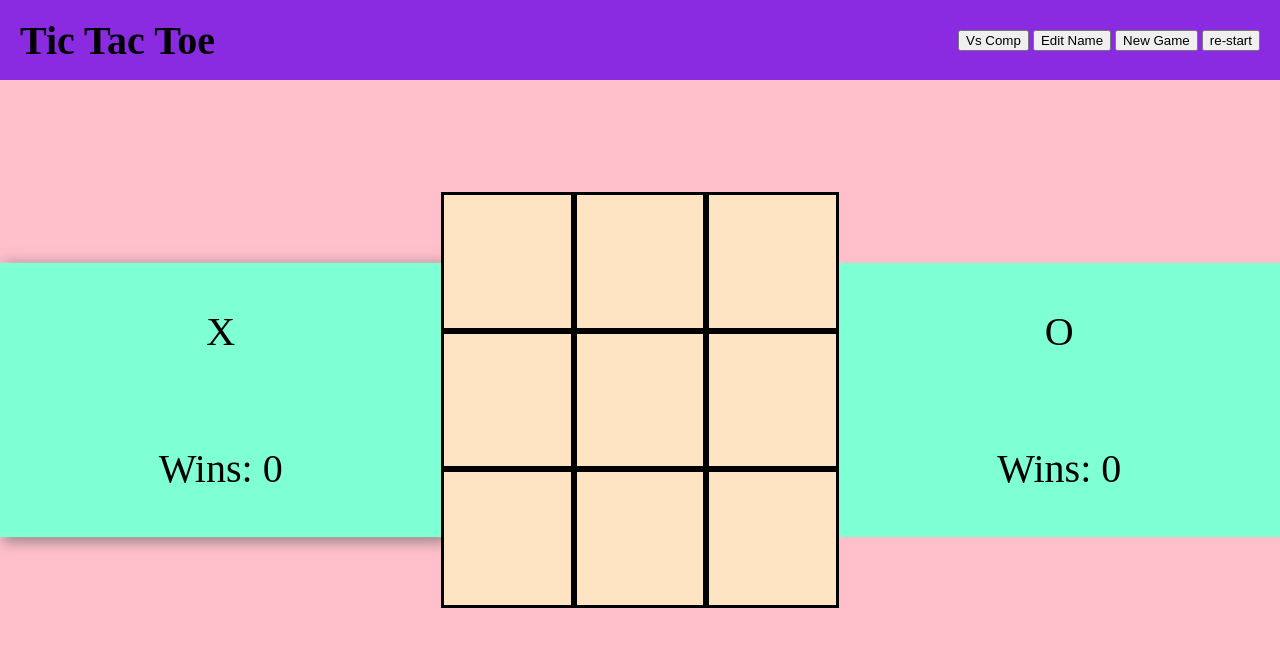
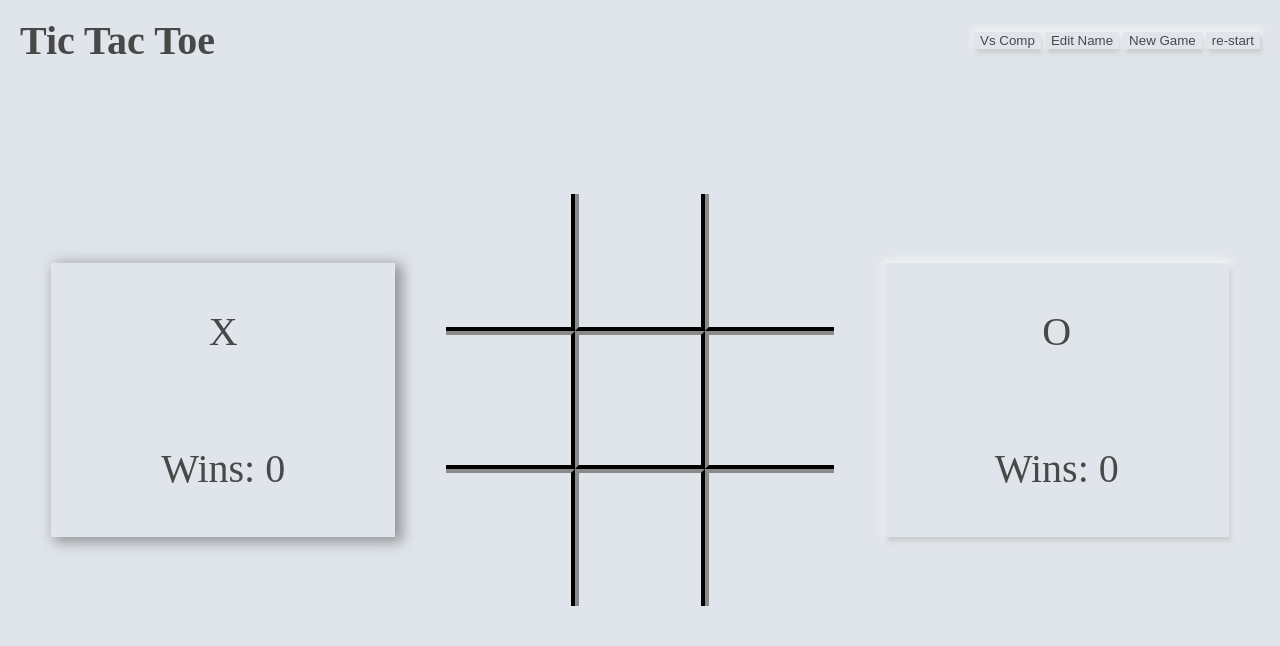
Before and after one commit to MohamedMaaiz/tic-tac-toe, a plain HTML site: page index.html in a window 1280 px wide. Drawn offline with Linux system fonts and the light colour scheme.

Commit message:
adding css

```diff
--- a/script.js
+++ b/script.js
@@ -19,9 +19,6 @@ const Players = (name, mark) => {
 };
 
 const checkWin = () => {
-
-
-
     const winner = document.getElementById('winner')
 
     const _winingChoice = [
@@ -111,7 +108,8 @@ const Gameboard = (() => {
         }
     }
 
-    let aiMode = false
+    // let aiMode = false
+    let aiMode = true
     const vs = document.getElementById('vs')
     vs.onclick = () => {
         aiMode = true
@@ -237,11 +235,10 @@ const compPlay = () => {
     let _filteredboard = _boardArr.filter(box => box.textContent == '')
 
     const logic = () => {
-        const random = _filteredboard[Math.floor(Math.random() * _filteredboard.length)];
+        const random = _filteredboard[Math.floor(Math.random() * _filteredboard.length)]
         Gameboard.addMark(random)
     }
 
 
-
     return {logic}
 }
--- a/style.css
+++ b/style.css
@@ -1,8 +1,19 @@
+:root {
+    --background-color: #e0e5ec;
+    --font-color: #484848;
+    --box-shadow: 2px 4px 5px 0px #b2b2b299,0px -1px 7px 2px #f4f4f4;
+    --border-color: #363636;
+}
+
+* {
+    color: var(--font-color);
+}
+
 body {
-    background-color: pink;
+    background-color: var(--background-color);
     display: flex;
     flex-direction: row;
-    justify-content: space-evenly;
+    /* justify-content: space-evenly; */
     align-items: center;
     position: absolute;
     height: 100vh;
@@ -23,7 +34,7 @@ body {
 }
 
 #setting {
-    background-color: blueviolet;
+    /* background-color: blueviolet; */
     display: flex;
     position: fixed;
     justify-content: space-between;
@@ -31,6 +42,12 @@ body {
     top: 0;
     width: 100%;
     height: 80px;
+}
+
+button {
+    background-color: var(--background-color);
+    border: none;
+    box-shadow: var(--box-shadow);
 }
 
 h1 {
@@ -53,7 +70,7 @@ h1 {
 }
 
 #gameboard {
-    background-color: bisque;
+    background-color: var(--background-color);
     display: grid;
     grid-template-columns: repeat(3, 1fr);
     grid-template-rows: repeat(3, 1fr);
@@ -62,11 +79,24 @@ h1 {
 
 .board {
     /* background-color: aquamarine; */
-    border: 3px solid black;
+    border: 4px outset var(--border-color);
     width: 100%;
     padding-top: 100%;
     cursor: pointer;
     box-sizing: border-box;
+}
+
+.board:nth-child(1),.board:nth-child(2),.board:nth-child(3) {
+    border-top: none;
+}
+.board:nth-child(1),.board:nth-child(4),.board:nth-child(7) {
+    border-left: none;
+}
+.board:nth-child(3),.board:nth-child(6),.board:nth-child(9) {
+    border-right: none;
+}
+.board:nth-child(7),.board:nth-child(8),.board:nth-child(9) {
+    border-bottom: none;
 }
 
 
@@ -106,13 +136,15 @@ h1 {
 }
 
 .player {
-    background-color: aquamarine;
+    background-color: var(--background-color);
     display: flex;
-    flex: 1;
+    flex: .8;
     flex-direction: column;
     justify-content: center;
     align-items: center;
-    gap: 3%;
+    margin: 4%;
+    box-shadow: 2px 4px 5px 0px #b2b2b299,
+    0px -1px 7px 2px #f4f4f4;
 }
 
 .current {
```
